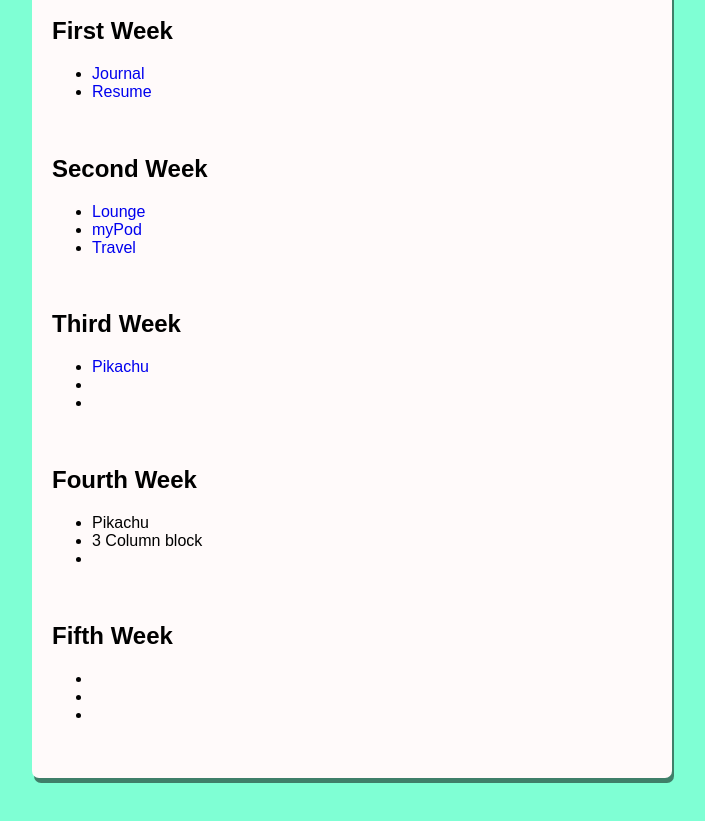
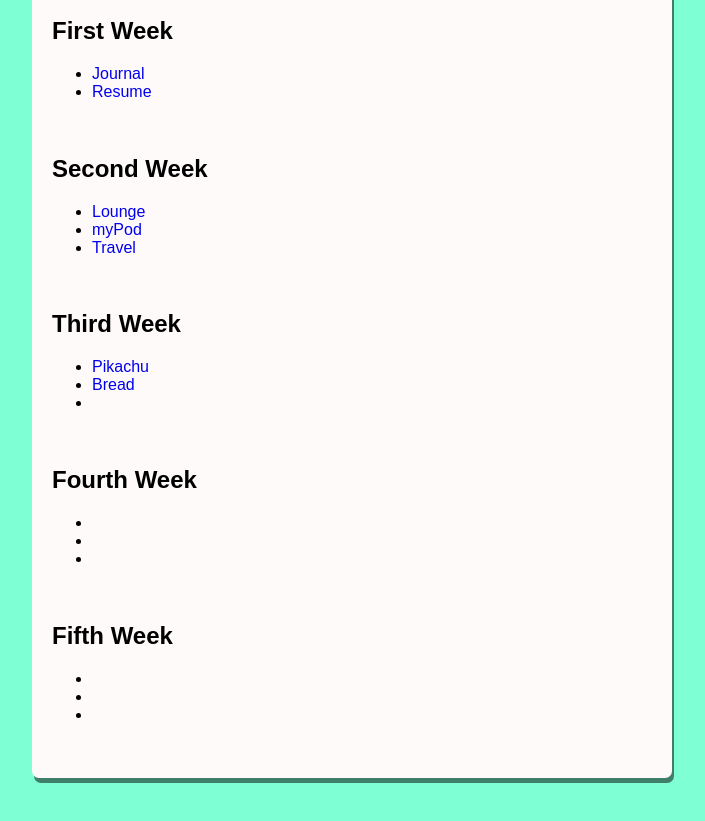
Before and after one commit to wangtenghong/aerowang.github.io, a plain HTML site: page index.html in a window 1280 px wide. Shown: the part 113-934 px from the top of the page, without its empty margins (288-993 px from the left). Drawn offline with Linux system fonts and the light colour scheme.

Commit message:
index
modified

```diff
--- a/index.html
+++ b/index.html
@@ -55,14 +55,16 @@
             <li>
                 <a href="week3/pikachu/pikachu.html">Pikachu</a>
             </li>
-            <li></li>
+            <li>
+                <a href="week3/bread/bread.html">Bread</a>
+            </li>
             <li></li>
         </ul>
         <br>
         <h2>Fourth Week</h2>
         <ul>
-            <li>Pikachu</li>
-            <li>3 Column block</li>
+            <li></li>
+            <li></li>
             <li></li>
         </ul>
         <br>
```
